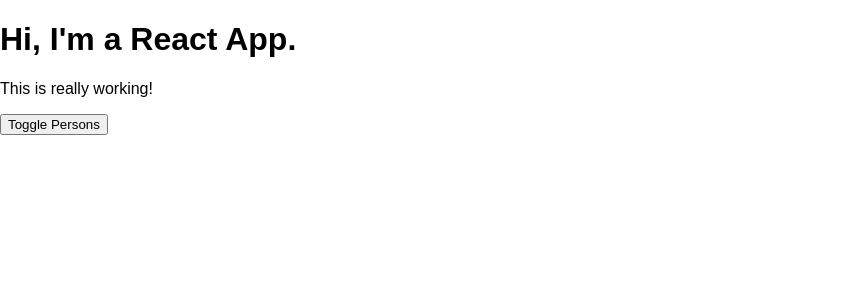
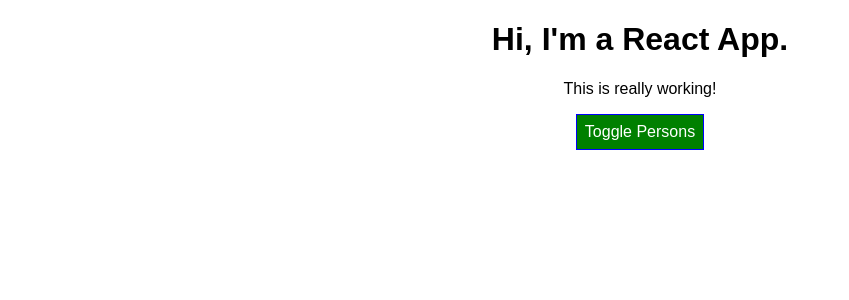
Before and after one commit to laurayang321/react-complete-guide, a React app: page / in a window 1280 px wide. Shown: the top 300 px of the page, without its empty margins (0-849 px from the left). Built offline with nearby package versions, Linux system fonts and the light colour scheme.

Commit message:
73. Working with CSS Modules

```diff
--- a/src/App.css
+++ b/src/App.css
@@ -10,7 +10,7 @@
   font-weight: bold;
 }
 
-.button {
+.App button {
   background-color: green;
   color: white;
   font: inherit;
@@ -19,7 +19,15 @@
   cursor: pointer;
 }
 
-.button:hover {
+.Button:hover {
   background-color: lightgreen;
   color: black;
 }
+
+.Button.Red {
+  background-color: red;
+}
+
+.Button.Red:hover {
+  background-color: salmon;
+}
--- a/src/App.js
+++ b/src/App.js
@@ -1,6 +1,6 @@
 import React, { Component } from 'react';
 
-import './App.css';
+import classes from './App.css';
 import Person from './Person/Person'; // js extension can be ommitted due to the build workflow
 
 // App Component is a stateful Component
@@ -71,6 +71,7 @@
   render() {
 
     let persons = null;
+    let btnClass = [];
 
     if ( this.state.showPersons ) {
       // if the condition is true: assign persons var to some JSX code
@@ -92,24 +93,25 @@
       //   backgroundColor: 'salmon',
       //   color: 'black'
       // }
+      btnClass = classes.Red;
     }
 
     //let classes = ['red', 'bold'].join(' '); //use join to convert array to string
-    let classes = [];
+    let assignedClasses = [];
     if (this.state.persons.length <= 2) {
-      classes.push('red'); // classes = ['red'];
+      assignedClasses.push(classes.red); // classes = ['red'];
     }
     if (this.state.persons.length <= 1) {
-      classes.push('bold'); // classes = ['red', 'bold'];
+      assignedClasses.push(classes.bold); // classes = ['red', 'bold'];
     }
 
     return (
-        <div className="App">
+        <div className={classes.App}>
           <h1>Hi, I'm a React App.</h1>
-          <p className={classes.join(' ')}>This is really working!</p>
-          <button
-          className = 'button'
-          onClick={this.togglePersonsHandler}>Toggle Persons</button>
+          <p className={assignedClasses.join(' ')}>This is really working!</p>
+          <button className={btnClass} onClick={this.togglePersonsHandler}>
+            Toggle Persons
+          </button>
           {persons}
         </div>
     );
```
